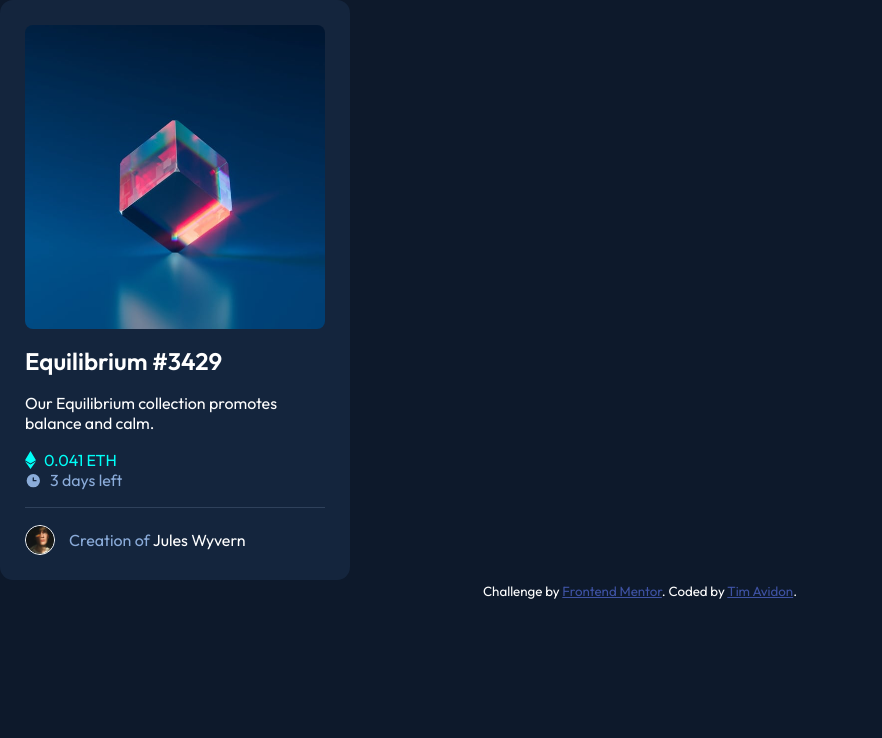
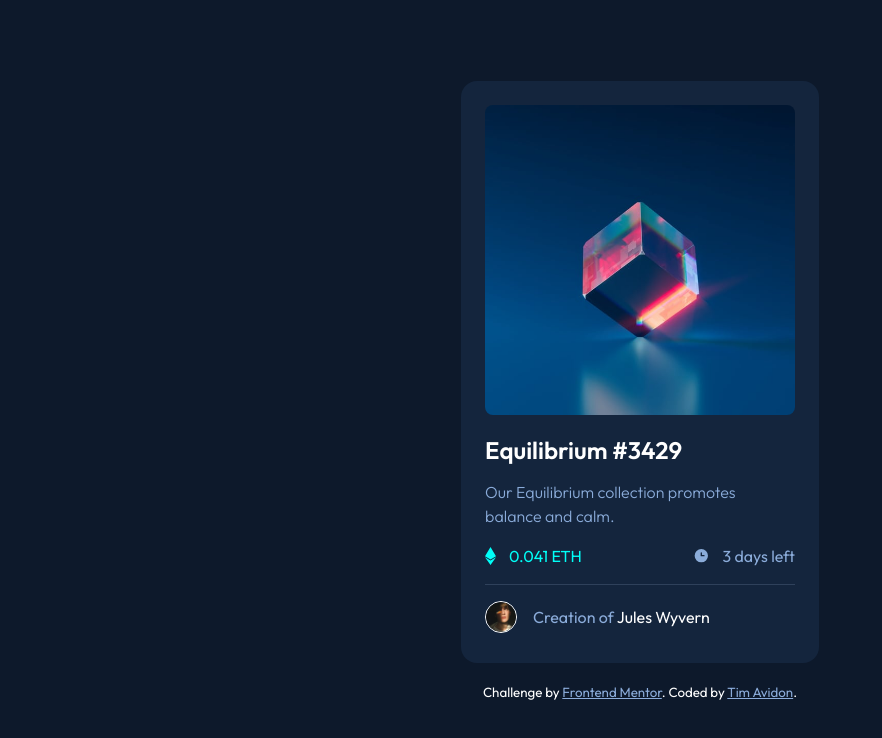
Before and after one commit to timavidon/NFT-preview-card-component, a plain HTML site: page index.html in a window 1280 px wide. Shown: the whole page, without its empty margins (0-882 px from the left). Drawn offline with Linux system fonts and the light colour scheme.

Commit message:
Update styles.css

```diff
--- a/styles.css
+++ b/styles.css
@@ -1,12 +1,22 @@
 :root {
+  /* Colors */
   --soft-blue: hsl(215, 51%, 70%);
   --cayn: hsl(178, 100%, 50%);
   --mainBG-very-dark-blue: hsl(217, 54%, 11%);
   --cardBG-very-dark-blue: hsl(216, 50%, 16%);
   --lineBG-very-dark-blue: hsl(215, 32%, 27%);
   --white: hsl(0, 0%, 100%);
+
+  /* Font Family */
+  --ff-primary: "Outfit", sans-serif;
+
+  /* Font weights */
+  --fw-light: 300;
+  --fw-regular: 400;
+  --fw-semi-bold: 600;
 }
 
+/* CSS Resets */
 *,
 *::before,
 *::after {
@@ -15,32 +25,39 @@
   box-sizing: border-box;
 }
 
-html {
-    font-size: 10px;
+img,
+svg,
+picture {
+  max-width: 100%;
+  display: block;
 }
 
-body {
-    font-family: 'Outfit', sans-serif;
-    font-size: 1.6rem;
-    background-color: var(--mainBG-very-dark-blue);
-    color: var(--white);
+h1,
+h2 {
+  line-height: 1.1;
 }
 
-.container {
-    min-height: 92vh;
+/* Main style */
+body {
   display: flex;
+  flex-direction: column;
   justify-content: center;
   align-items: center;
+  padding-inline: 2rem;
+  min-height: 100dvh;
+  font-family: var(--ff-primary);
+  line-height: 1.5;
+  background-color: var(--mainBG-very-dark-blue);
 }
 
 .card {
-    height: 580px;
-    width: 350px;
-    display: flex;
-    flex-direction: column;
-    justify-content: space-between;
-    padding: 2.5rem;
-    border-radius: 1.3rem;
+  display: grid;
+  align-items: start;
+  gap: 1rem;
+  max-width: 22.365rem;
+  padding: 1.5rem;
+  border-radius: 1rem;
+  color: var(--white);
   background-color: var(--cardBG-very-dark-blue);
 }
 
@@ -54,8 +71,9 @@ body {
   position: absolute;
   top: 0;
   background-color: hsla(178, 100%, 50%, 60%);
-    border-radius: 0.8rem;
+  border-radius: 0.5rem;
   opacity: 0;
+  transition: all 0.2s cubic-bezier(0.175, 0.885, 0.32, 1.275);
 }
 
 .icon-view:hover {
@@ -65,31 +83,35 @@ body {
 .icon-view svg {
   position: absolute;
   top: 50%;
-    left: 50%;;
+  left: 50%;
   transform: translate(-50%, -50%);
 }
 
 .card-img {
-    width: 100%;
-    height: 100%;
-    border-radius: 0.8rem;
+  border-radius: 0.5rem;
 }
 
-.card-heading {
-    font-size: 2rem;
+.heading {
+  margin-top: 0.4rem;
+  font-weight: var(--fw-semi-bold);
 }
 
-.card-description, .time-left {
+.description {
+  font-weight: var(--fw-light);
+}
+
+.description,
+.time-left {
   color: var(--soft-blue);
 }
 
-.card-info {
+.info {
   display: flex;
   justify-content: space-between;
-    margin: 1rem 0;
 }
 
-.card-price, .card-time-left {
+.card-price,
+.card-time-left {
   display: flex;
   align-items: center;
 }
@@ -103,25 +125,25 @@ body {
 }
 
 .line-break {
-    height: 0.1rem;
-    width: 100%;
+  height: 1px;
   background-color: var(--lineBG-very-dark-blue);
 }
 
 .author {
-    width: 100%;
   display: flex;
   align-items: center;
+  margin-bottom: 0.4rem;
 }
 
 .author-img {
-    width: 10%;
-    margin-right: 1.4rem;
-    border-radius: 50%;
+  width: 2rem;
+  margin-right: 1rem;
+  border-radius: 100vw;
   border: 1px solid var(--white);
 }
 
-.card-heading:hover, .author-name:hover {
+.card-heading:hover,
+.author-name:hover {
   color: var(--cayn);
   cursor: pointer;
 }
@@ -132,8 +154,10 @@ body {
 
 .attribution {
   text-align: center;
+  padding-block: 1rem;
+  color: var(--white);
 }
 
 .attribution a {
-    color: hsl(228, 45%, 44%);
+  color: var(--soft-blue);
 }
```
Lines whose indentation alone changed are shown as unchanged.
